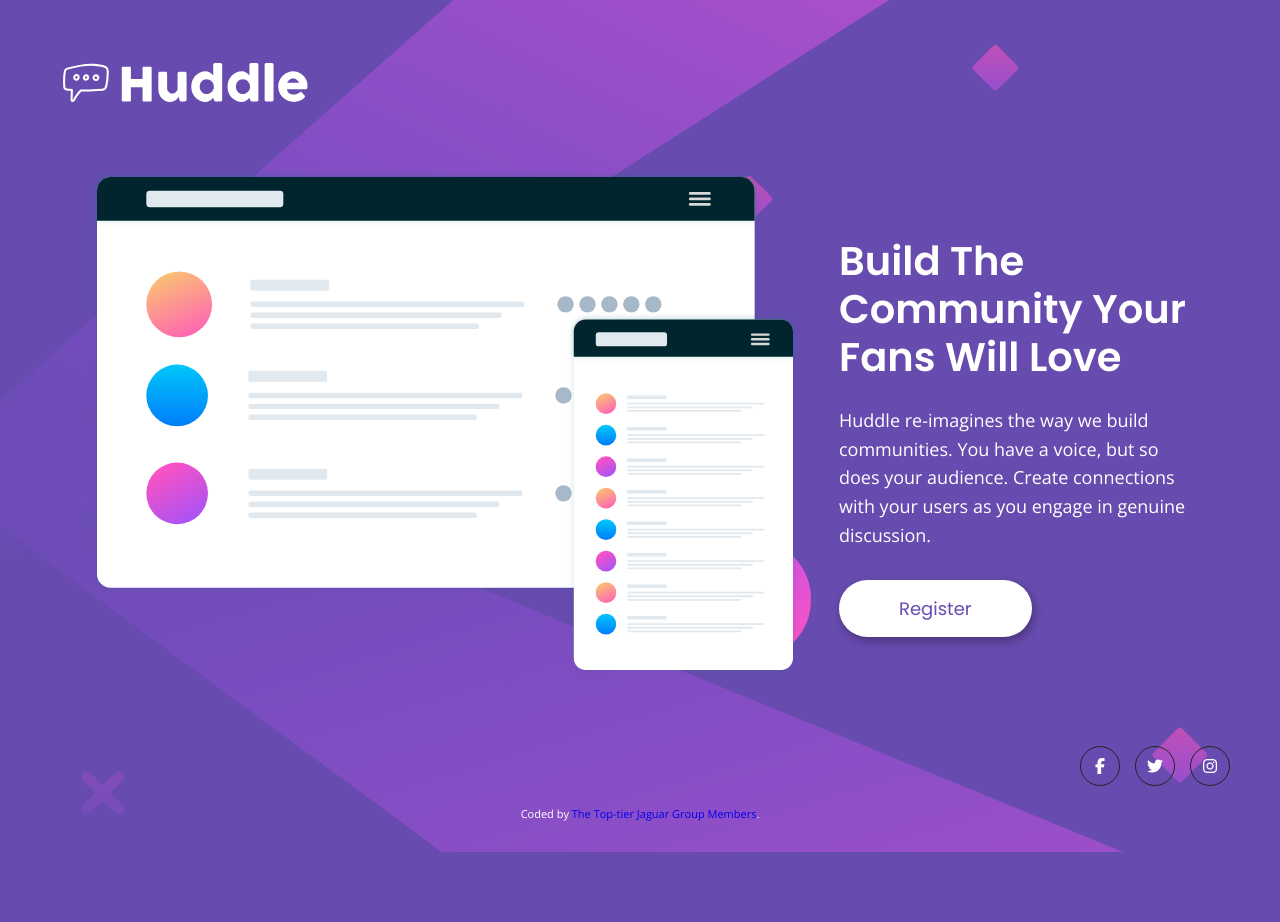
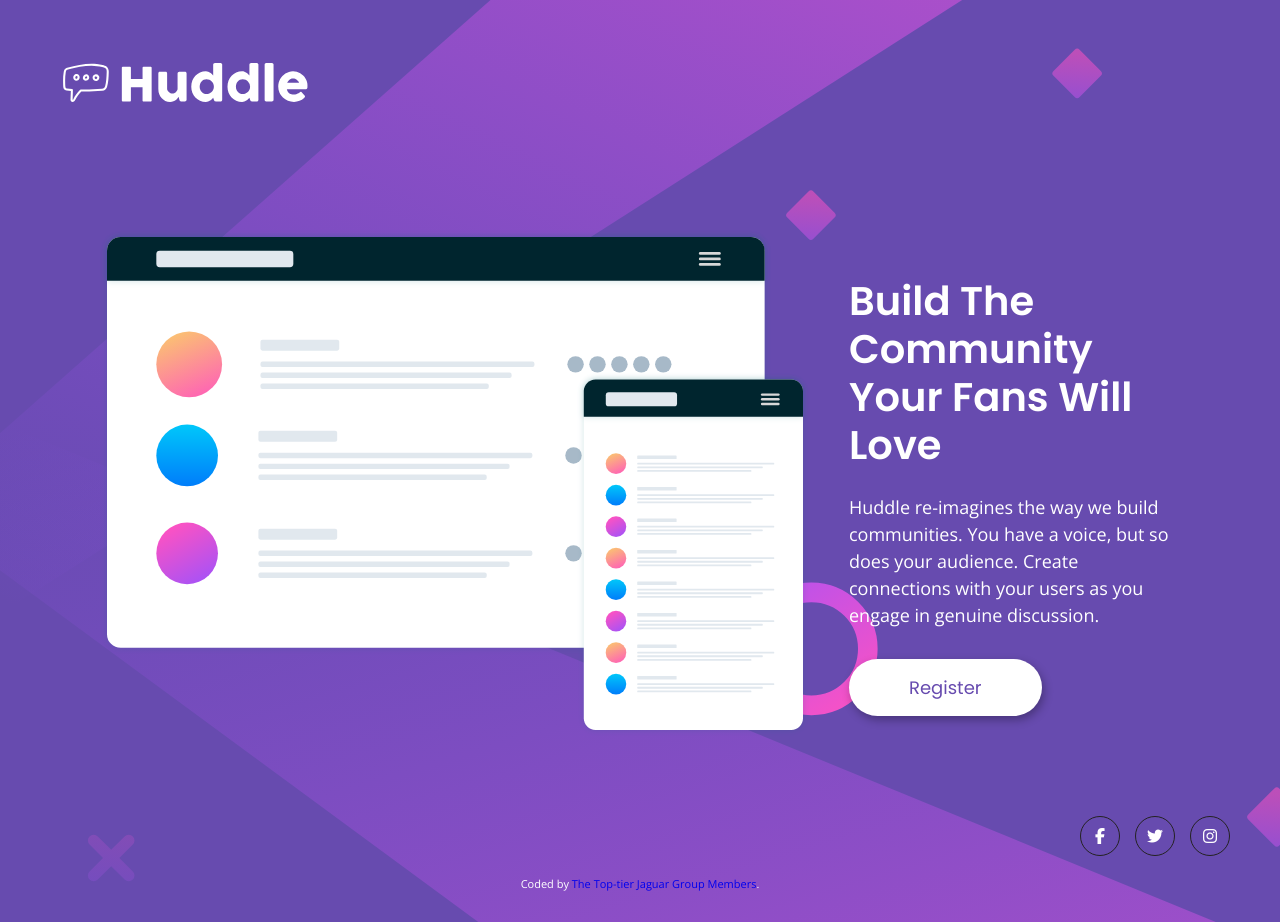
Before and after one commit to Abivic9-ops/Huddle-landing-page, a plain HTML site: page index.html in a window 1280 px wide. Before the commit the page ends 852 px from the top, so only its background shows below. Drawn offline with nearby package versions, Linux system fonts and the light colour scheme.

Commit message:
Just some minor edits

```diff
--- a/style.css
+++ b/style.css
@@ -28,7 +28,7 @@
     display: flex;
     align-items: center;
     gap: 40px;
-    padding: 50px;
+    padding: 60px;
     flex: 1;
     width: 100%;
     max-width: 1200px;
@@ -41,7 +41,7 @@
 
 
 header {
-    padding: 50px 50px 0;
+    padding: 50px 50px ;
 }
 
 
@@ -75,7 +75,7 @@
 .main-content p {
     font-size: 18px;
     margin-bottom: 30px;
-    line-height: 1.6;
+    line-height: 1.5;
 }
 
 /*Mobile Screen Design*/
@@ -100,8 +100,6 @@
         font-size: 28px;
     }
 }
-
-
 footer {
     padding: 20px 50px;
 }
```
